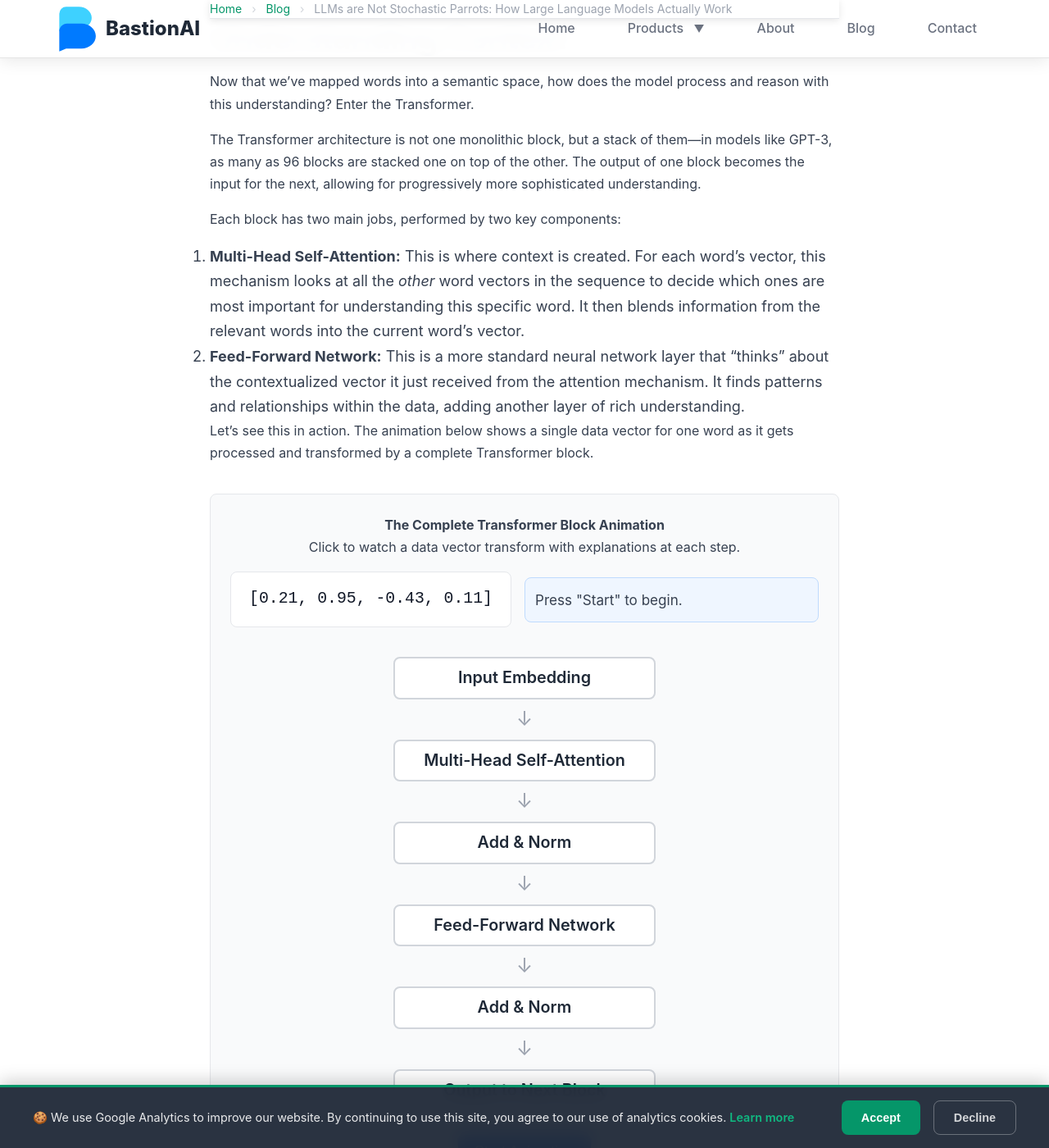
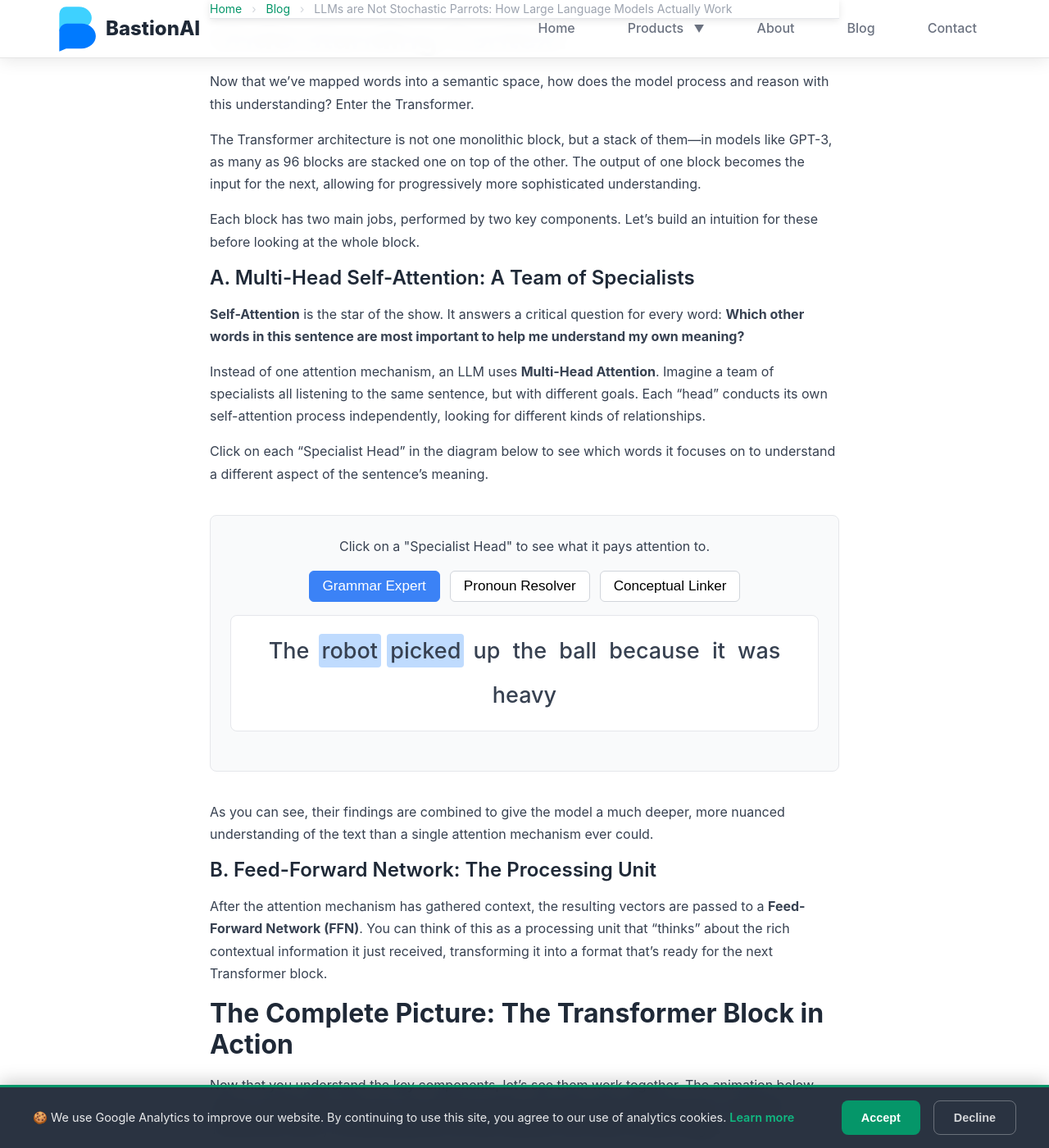
Before and after one commit to BastionAI/bastionai.github.io, a Jekyll site: the page built from _posts/2025-07-14-how-llms-really-work.md, in a window 1280 px wide and 1400 px high, scrolled down 3151 px. Shown: the whole window at 82% size. Built offline with Jekyll 4.4.1, drawn with Linux system fonts in a browser that asks for light colours; some of the changed text lies outside the part shown.

Commit message:
feat: Add detail to Transformer section and E2E animation

```diff
--- a/_includes/components/interactive-end-to-end.html
+++ b/_includes/components/interactive-end-to-end.html
@@ -22,101 +22,94 @@
     box-shadow: 0 4px 10px rgba(0,0,0,0.05);
 }
 .e2e-stage h4 { margin: 0 0 8px 0; }
-.e2e-content { font-weight: 500; font-size: 1.1em; }
+.e2e-content {
+    font-size: 1.1em;
+    min-height: 4em;
+    display: flex;
+    align-items: center;
+    justify-content: center;
+    transition: opacity 0.5s ease-in-out;
+}
 .e2e-arrow { font-size: 2em; color: #9ca3af; text-align: center; margin-bottom: 12px; }
 </style>
 
 <div class="e2e-container">
-    <p style="text-align:center;"><strong>The Full Story: End-to-End Generation</strong><br/>Click the button to see how all the pieces work together.</p>
+    <h3>Interactive: The Full Journey</h3>
+    <p>This final animation shows the entire process, from your prompt to the model's generated response, tying all the concepts together.</p>
 
-    <div id="e2e-stage-1" class="e2e-stage">
-        <h4>1. Your Prompt</h4>
-        <p class="e2e-content" id="e2e-prompt-text">"Explain attention"</p>
-    </div>
-    <div class="e2e-arrow">↓</div>
-    <div id="e2e-stage-2" class="e2e-stage">
-        <h4>2. Tokenization & Embedding</h4>
-        <p class="e2e-content" id="e2e-embedding-text">["Explain", "attention"] → [[0.8, 0.1], [0.2, 0.9]]</p>
-    </div>
-    <div class="e2e-arrow">↓</div>
-    <div id="e2e-stage-3" class="e2e-stage">
-        <h4>3. Transformer Blocks</h4>
-        <p class="e2e-content" id="e2e-transformer-text">Processing...</p>
-    </div>
-    <div class="e2e-arrow">↓</div>
-    <div id="e2e-stage-4" class="e2e-stage">
-        <h4>4. Generative Loop</h4>
-        <p class="e2e-content" id="e2e-generation-text">"Attention is"</p>
+    <div class="e2e-stage">
+        <h4>1. Prompt & Embedding</h4>
+        <p class="e2e-content" id="e2e-embedding-text">Waiting to start...</p>
     </div>
 
-    <div style="text-align:center; margin-top: 20px;">
-        <button id="e2e-start-btn" class="data-transformer-button">Run Full Process</button>
+    <div class="e2e-arrow">↓</div>
+
+    <div class="e2e-stage">
+        <h4>2. Transformer Blocks</h4>
+        <p class="e2e-content" id="e2e-transformer-text">Waiting to start...</p>
     </div>
+
+    <div class="e2e-arrow">↓</div>
+
+    <div class="e2e-stage">
+        <h4>3. Generation (The Dance)</h4>
+        <p class="e2e-content" id="e2e-generation-text">Waiting to start...</p>
+    </div>
+
+    <button id="e2e-start-btn" class="data-transformer-button">Run Full Process</button>
 </div>
 
 <script>
 document.addEventListener('DOMContentLoaded', function() {
-    const startButton = document.getElementById('e2e-start-btn');
-    const stages = document.querySelectorAll('.e2e-stage');
-
-    const promptText = document.getElementById('e2e-prompt-text');
+    const startBtn = document.getElementById('e2e-start-btn');
     const embeddingText = document.getElementById('e2e-embedding-text');
     const transformerText = document.getElementById('e2e-transformer-text');
     const generationText = document.getElementById('e2e-generation-text');
+    let isAnimating = false;
 
     const sleep = ms => new Promise(resolve => setTimeout(resolve, ms));
 
-    const reset = () => {
-        stages.forEach(s => s.classList.remove('active'));
-        promptText.textContent = `"Explain attention"`;
-        embeddingText.textContent = ``;
-        transformerText.textContent = ``;
-        generationText.textContent = ``;
-        startButton.disabled = false;
-        startButton.textContent = "Run Full Process";
+    const resetState = () => {
+        embeddingText.textContent = "Waiting to start...";
+        transformerText.textContent = "Waiting to start...";
+        generationText.textContent = "Waiting to start...";
+        [embeddingText, transformerText, generationText].forEach(el => el.style.opacity = 0.7);
     };
 
-    const runAnimation = async () => {
-        startButton.disabled = true;
-        startButton.textContent = "Animating...";
-        reset();
-
-        // Stage 1: Prompt
-        stages[0].classList.add('active');
-        await sleep(1500);
-        stages[0].classList.remove('active');
-
-        // Stage 2: Embedding
-        stages[1].classList.add('active');
-        embeddingText.textContent = `["Explain", "attention"] → [[0.8, 0.1], [0.2, 0.9]]`;
-        await sleep(2000);
-        stages[1].classList.remove('active');
-
-        // Stage 3: Transformer Blocks
-        stages[2].classList.add('active');
-        transformerText.textContent = `Processing through 96 blocks...`;
-        await sleep(2000);
-        transformerText.textContent = `Contextual vectors created.`;
-        await sleep(1500);
-        stages[2].classList.remove('active');
-
-        // Stage 4: Generation
-        stages[3].classList.add('active');
-        const tokens = ["Attention", " is", " a", " core", " part", " of", " the", " Transformer..."];
-        let sentence = "";
-        for (const token of tokens) {
-            sentence += token;
-            generationText.textContent = `"${sentence}"`;
-            await sleep(250);
-        }
-        await sleep(1000);
-        stages[3].classList.remove('active');
-
-        startButton.textContent = "Replay";
-        startButton.disabled = false;
+    const animateText = async (element, text, duration) => {
+        element.style.opacity = 1;
+        element.textContent = text;
+        await sleep(duration);
     };
 
-    startButton.addEventListener('click', runAnimation);
-    reset();
+    const runFullAnimation = async () => {
+        if (isAnimating) return;
+        isAnimating = true;
+        startBtn.disabled = true;
+        startBtn.textContent = 'Animating...';
+
+        resetState();
+        await sleep(500);
+
+        // Stage 1: Embedding
+        await animateText(embeddingText, "Your prompt 'Why is the sky blue?' is tokenized and converted into numerical vectors (embeddings).", 2500);
+
+        // Stage 2: Transformer Blocks
+        await animateText(transformerText, "The vectors flow through all 96 Transformer blocks, gathering context at each step...", 2500);
+        await animateText(transformerText, "The model now has a deep, contextual understanding of your question.", 2000);
+
+        // Stage 3: Generation
+        await animateText(generationText, "The model generates the most likely next word: 'The'.", 1500);
+        await animateText(generationText, "It appends 'The' to the input and repeats the whole process to generate the next word: 'sky'...", 2500);
+        await animateText(generationText, "This loop continues, generating word by word... 'is', 'blue', 'because', 'of', 'Rayleigh', 'scattering'...", 4000);
+
+        await sleep(1000);
+        isAnimating = false;
+        startBtn.disabled = false;
+        startBtn.textContent = 'Replay Full Process';
+    };
+
+    startBtn.addEventListener('click', runFullAnimation);
+    resetState();
 });
 </script>
--- a/_posts/2025-07-14-how-llms-really-work.md
+++ b/_posts/2025-07-14-how-llms-really-work.md
@@ -65,11 +65,27 @@
 
 The Transformer architecture is not one monolithic block, but a stack of them—in models like GPT-3, as many as 96 blocks are stacked one on top of the other. The output of one block becomes the input for the next, allowing for progressively more sophisticated understanding.
 
-Each block has two main jobs, performed by two key components:
-1.  **Multi-Head Self-Attention:** This is where context is created. For each word's vector, this mechanism looks at all the *other* word vectors in the sequence to decide which ones are most important for understanding this specific word. It then blends information from the relevant words into the current word's vector.
-2.  **Feed-Forward Network:** This is a more standard neural network layer that "thinks" about the contextualized vector it just received from the attention mechanism. It finds patterns and relationships within the data, adding another layer of rich understanding.
+Each block has two main jobs, performed by two key components. Let's build an intuition for these before looking at the whole block.
 
-Let's see this in action. The animation below shows a single data vector for one word as it gets processed and transformed by a complete Transformer block.
+#### A. Multi-Head Self-Attention: A Team of Specialists
+
+**Self-Attention** is the star of the show. It answers a critical question for every word: **Which other words in this sentence are most important to help me understand my own meaning?**
+
+Instead of one attention mechanism, an LLM uses **Multi-Head Attention**. Imagine a team of specialists all listening to the same sentence, but with different goals. Each "head" conducts its own self-attention process independently, looking for different kinds of relationships.
+
+Click on each "Specialist Head" in the diagram below to see which words it focuses on to understand a different aspect of the sentence's meaning.
+
+{% include components/interactive-multi-head.html %}
+
+As you can see, their findings are combined to give the model a much deeper, more nuanced understanding of the text than a single attention mechanism ever could.
+
+#### B. Feed-Forward Network: The Processing Unit
+
+After the attention mechanism has gathered context, the resulting vectors are passed to a **Feed-Forward Network (FFN)**. You can think of this as a processing unit that "thinks" about the rich contextual information it just received, transforming it into a format that's ready for the next Transformer block.
+
+### The Complete Picture: The Transformer Block in Action
+
+Now that you understand the key components, let's see them work together. The animation below shows a single data vector for one word as it gets processed and transformed by a complete Transformer block, incorporating both the Self-Attention and Feed-Forward stages.
 
 {% include components/interactive-transformer.html %}
 
```
